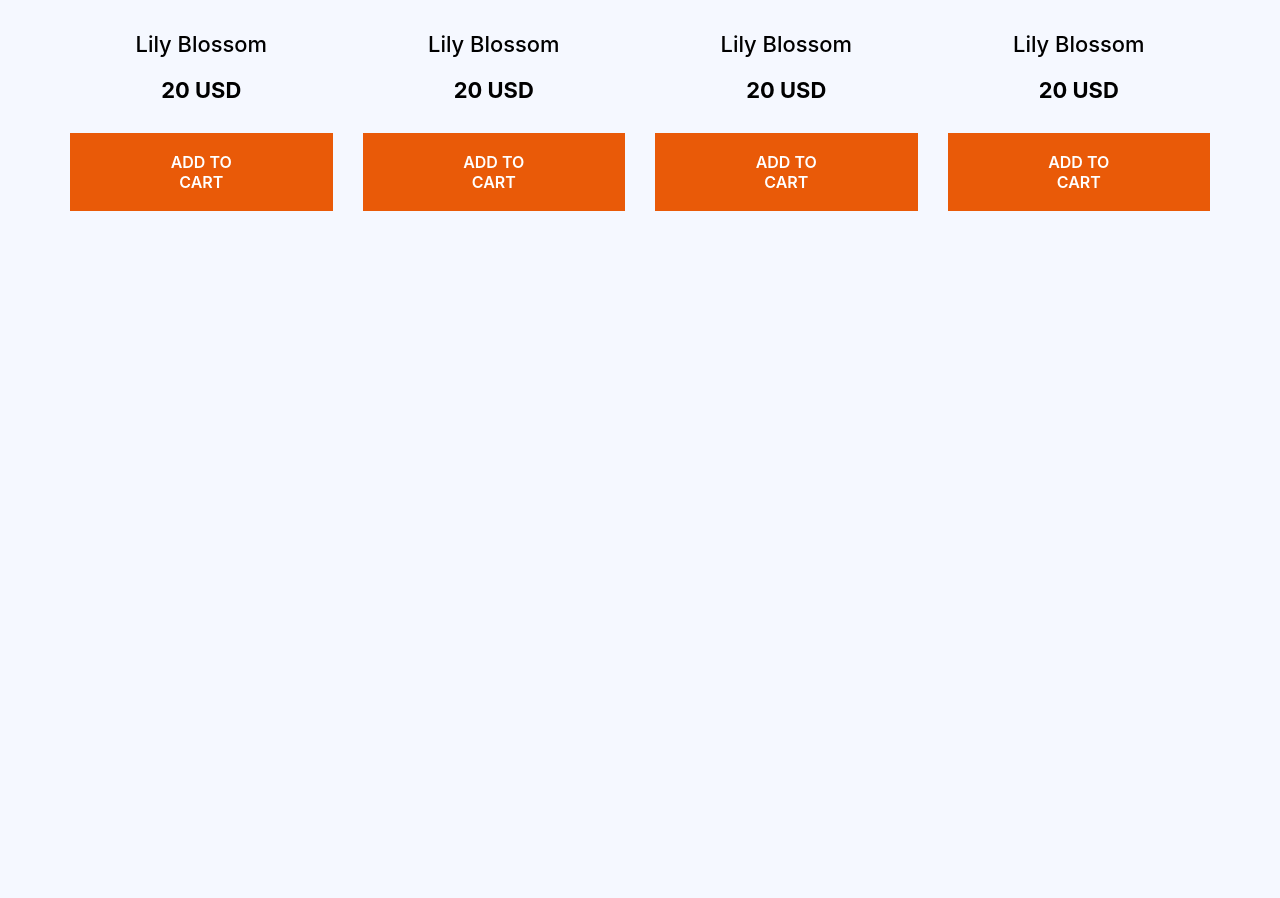
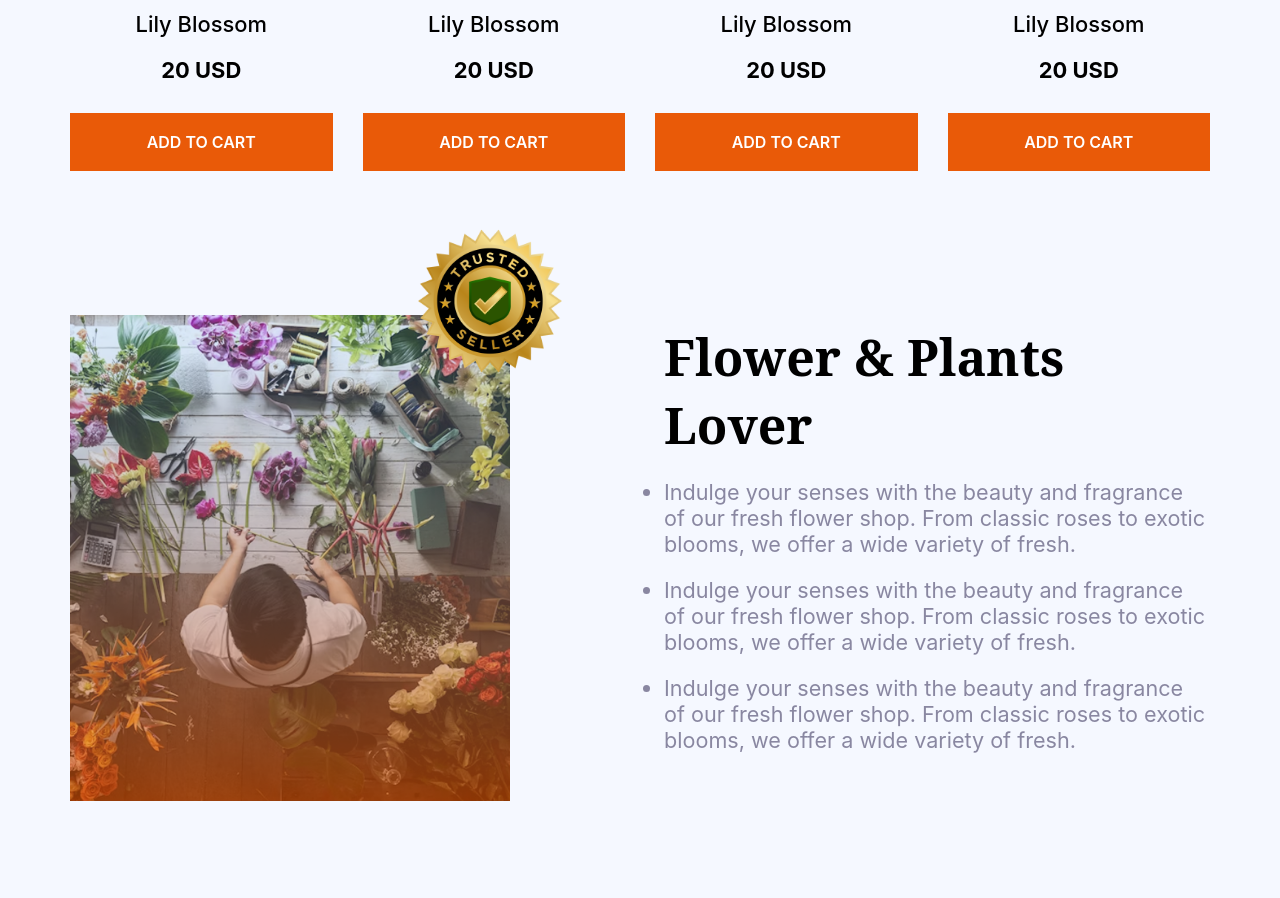
Before and after one commit to shahedkbd/flower-market, a plain HTML site: page index.html in a window 1280 px wide. Shown: the part 1682-2580 px from the top of the page. Before the commit the page ends 1973 px from the top, so only its background shows below. Drawn offline with Linux system fonts and the light colour scheme.

Commit message:
added Flower & Plants Lover Section

```diff
--- a/index.html
+++ b/index.html
@@ -39,8 +39,8 @@
         <!-- Product Section -->
         <section class="product_section">
             <div class="product_section_content">
-                <h2 class="noto-serif-font our_plants">Our Plants</h2>
-                <h4 class="inter-font our_plants_description">Indulge your senses with the beauty and fragrance of our fresh flower shop. From classic roses to exotic blooms, we offer a wide variety of fresh.
+                <h2 class="noto-serif-font our_plants"><span class="orange-color">Our</span> Plants</h2>
+                <h4 class="inter-font our_plants_description gray-color">Indulge your senses with the beauty and fragrance of our fresh flower shop. From classic roses to exotic blooms, we offer a wide variety of fresh.
                 </h4>
             </div>
             <div class="all_products">
@@ -93,7 +93,21 @@
                     <button class="inter-font add-to-cart">ADD TO CART</button>
                 </div>
             </div>
-
+        </section>
+        <!-- Flower & Plants Lover Section -->
+        <section class="flower_plants_section">
+            <div class="flower_plants_section_left">
+                <img class="trusted-badge" src="./assets/trusted-badge.png" alt="">
+                <img src="./assets/flower-store.png" alt="" class="flower-store">
+            </div>
+            <div class="flower_plants_section_right">
+                <h2 class="noto-serif-font flower_planks_title">Flower & Plants Lover</h2>
+                <ul>
+                    <li class="inter-font gray-color flower_planks_description">Indulge your senses with the beauty and fragrance of our fresh flower shop. From classic roses to exotic blooms, we offer a wide variety of fresh.</li>
+                    <li class="inter-font gray-color flower_planks_description">Indulge your senses with the beauty and fragrance of our fresh flower shop. From classic roses to exotic blooms, we offer a wide variety of fresh.</li>
+                    <li class="inter-font gray-color flower_planks_description">Indulge your senses with the beauty and fragrance of our fresh flower shop. From classic roses to exotic blooms, we offer a wide variety of fresh.</li>
+                </ul>
+            </div>
         </section>
     </main>
     <footer>
--- a/styles/flower.css
+++ b/styles/flower.css
@@ -43,7 +43,8 @@ body{
 
 .navbar,
 .hero_section,
-.product_section{
+.product_section,
+.flower_plants_section{
     max-width: 1140px;
 }
 /* Colors */
@@ -114,7 +115,6 @@ body{
     align-items: end;
     width: 90vw;
     justify-self: center;
-    margin-bottom: 80px;
     margin-left: 0;
     margin-right: 0;
 }
@@ -146,10 +146,11 @@ body{
 .add-to-cart{
     font-size: 1rem;
     font-weight: 600;
-    padding: 19px 80px;
+    padding: 19px 60px;
     background-color: #E95A08;
     color: white;
     border: none;
+    width: 100%;
 }
 .all_products{
     display: grid;
@@ -161,6 +162,53 @@ body{
 .product_img{
     width: 100%;
 }
+
+
+/* Flower & Plants Lover Section */
+.flower_plants_section{
+    display: flex;
+    width: 90vw;
+    justify-self: center;
+    align-items: center;
+    margin-bottom: 80px;
+    margin-left: 0;
+    margin-right: 0;
+    column-gap: 80px;
+
+}
+
+.flower_planks_title{
+    font-size: 3.125rem;
+    font-weight: 700;
+    margin-bottom: 20px;
+}
+.flower_planks_description{
+    font-size: 1.35rem;
+    font-weight: 400;
+    margin-bottom: 20px;
+}
+.flower-store{
+    width: 100%;
+}
+.flower_plants_section_right{
+    width: 60%;
+}
+.flower-store{
+    width: 100%;
+    max-width: 440px;
+    max-height: 500px;
+    position: relative;
+    top: -90px;
+    z-index: 1;
+}
+ .trusted-badge{
+    width: 200px;
+    position: relative;
+    top: 0px;
+    left: 320px;
+    z-index: 3;
+ }
+
 
 /* Mobile Responsive 576px */
 @media screen and (max-width: 576px) {
@@ -195,7 +243,21 @@ body{
     .add-to-cart{
         padding: 20px 30px;
     }
-
-
+    .trusted-badge{
+        display: none;
+    }
+    .flower-store{
+        position:relative;
+        top: auto;
+        margin-top: 20px;
+    }
+    .flower_plants_section{
+        display: flex;
+        flex-direction: column;
+    }
+    .flower_plants_section_right{
+    width: 90%;
+    margin-top: 20px;
+}
 
 }
```
